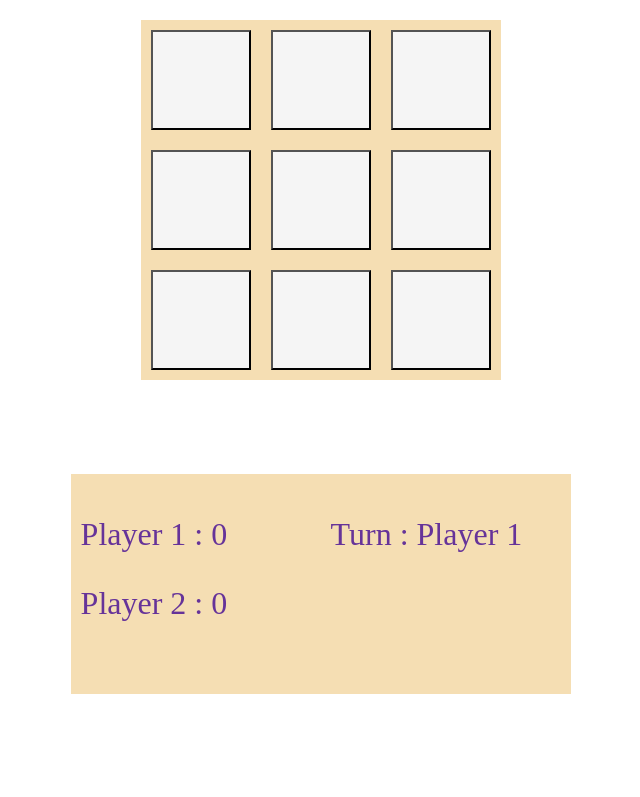
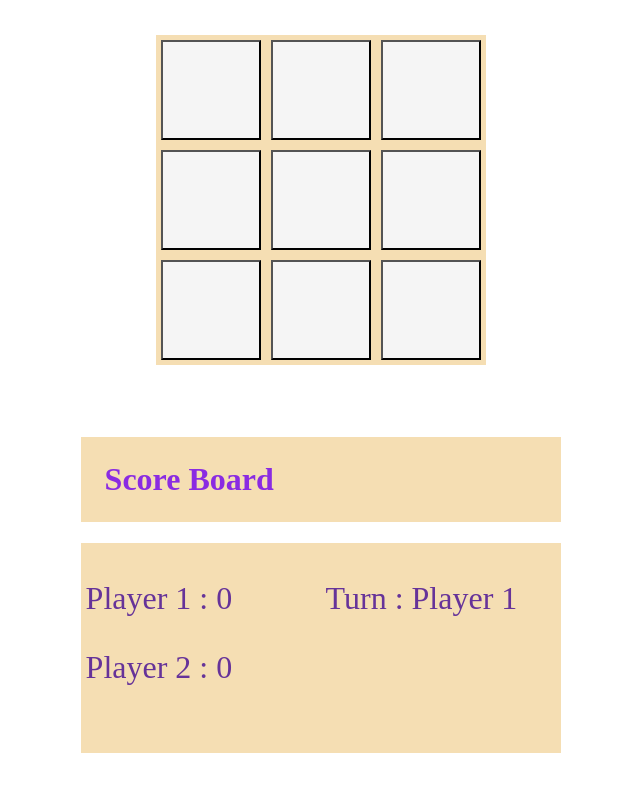
Before and after one commit to vineelsai26/Tic-Tac-Toe-Web, a plain HTML site: page index.html in a window 1280 px wide. Shown: the whole page, without its empty margins (321-961 px from the left). Drawn offline with Linux system fonts and the light colour scheme.

Commit message:
added a heading and add hover effects

```diff
--- a/index.html
+++ b/index.html
@@ -49,7 +49,10 @@
         </div>
     </div>
     <div class="parent">
+
         <div class="scoreBoard">
+            <h1>Score Board
+            </h1>
             <div class="column" style="width: 230px; height: 200px;">
                 <p id="p1Score">Player 1 : 0</p>
                 <p id="p2Score">Player 2 : 0</p>
--- a/style.css
+++ b/style.css
@@ -14,7 +14,7 @@
     background-color:wheat;
     color:rebeccapurple;
     transition: 0.5s;
-    padding: 10px;
+
 }
 .column:hover{
     color: brown;
@@ -45,6 +45,17 @@ p {
 }
 button {
     font-size: xx-large;
+}
+h1 {
+    color: blueviolet;
+    background-color: wheat;
+    padding: 5%;
+    transition: 1s;
+}
+h1:hover{
+    transform: scale(1.2);
+    z-index: 2;
+
 }
 @media screen and (max-width: 700px){
     .column {
```
